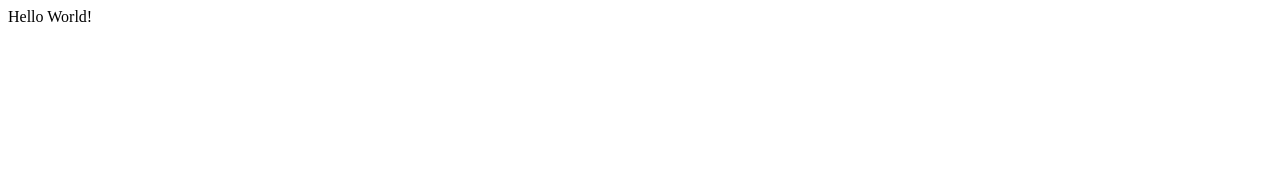
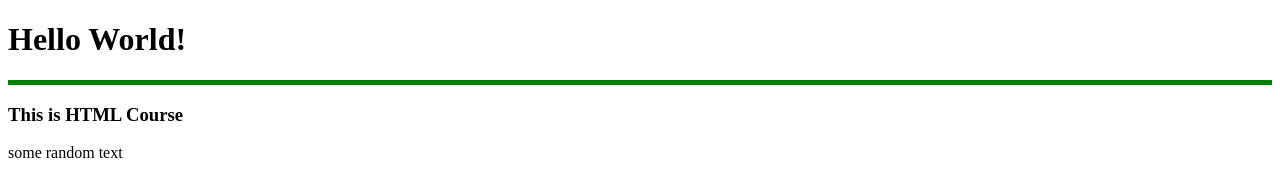
Before and after one commit to Forellko/html-vladilenminin, a plain HTML site: page index.html in a window 1280 px wide. Drawn offline with Linux system fonts and the light colour scheme.

Commit message:
Add atributes to hr

```diff
--- a/index.html
+++ b/index.html
@@ -7,6 +7,10 @@
     <title>Document</title>
   </head>
   <body>
-    Hello World!
+    <h1>Hello World!</h1>
+    <hr size="5" noshade color="green" />
+    <h3>This is HTML Course</h3>
+    <!-- <br> -->
+    <p>some random text</p>
   </body>
 </html>
```
